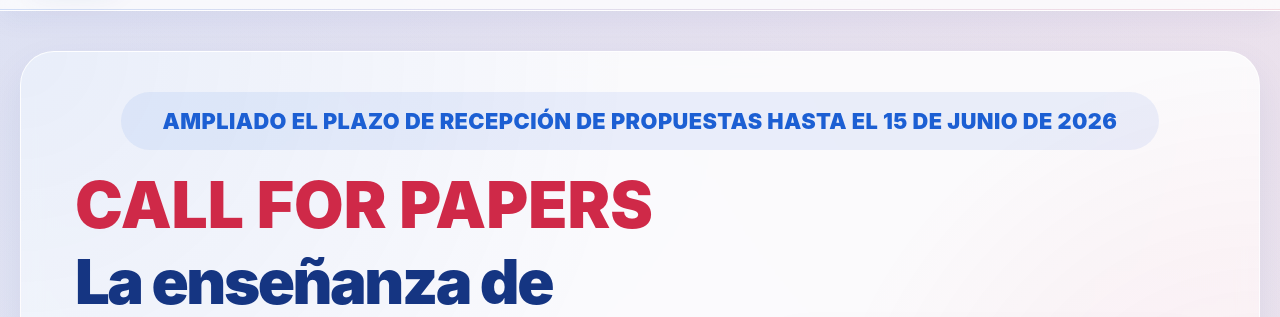
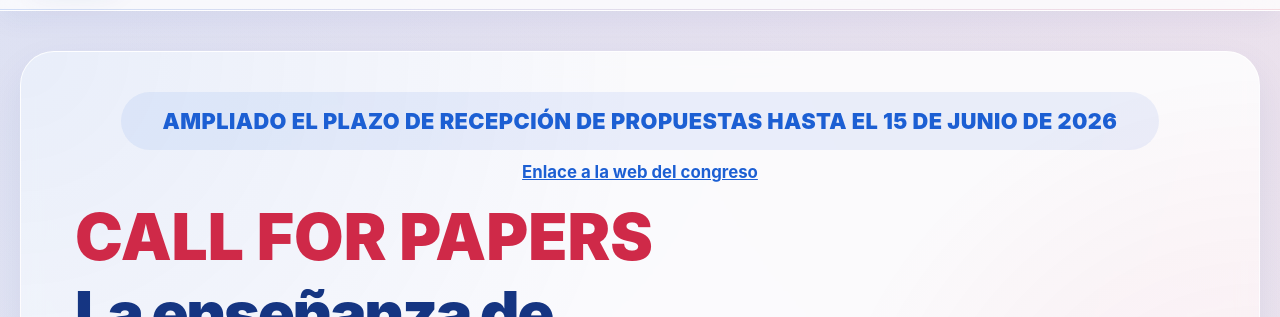
Before and after one commit to eumaqk/congreso_sidll_2026, a plain HTML site: page index.html in a window 1280 px wide. Shown: the part 145-462 px from the top of the page. Drawn offline with Linux system fonts and the light colour scheme.

Commit message:
Update hero section layout and add link

```diff
--- a/index.html
+++ b/index.html
@@ -180,7 +180,10 @@
     <section class="hero">
       <div class="container">
        <div class="hero-card">
-          <div class="hero-top"><div class="eyebrow" id="heroBrand"></div></div>
+          <div class="hero-top" style="flex-direction: column; gap: 12px;">
+  <div class="eyebrow" id="heroBrand"></div>
+  <a href="https://congresosidll2026.es/" target="_blank" rel="noopener" style="color: var(--blue); font-weight: 700; text-decoration: underline; font-size: 1.05rem;">Enlace a la web del congreso</a>
+</div>
           <div class="hero-grid">
             <div>
               <div class="hero-call" id="heroCall"></div>
```
